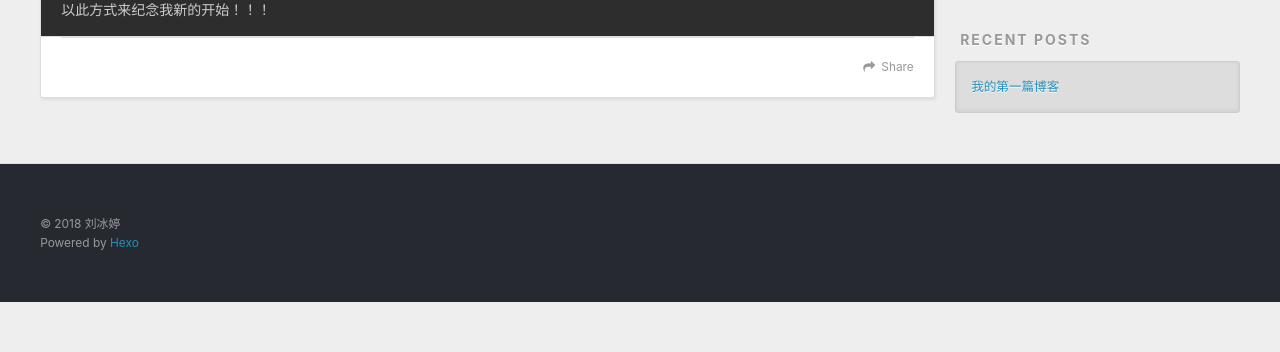
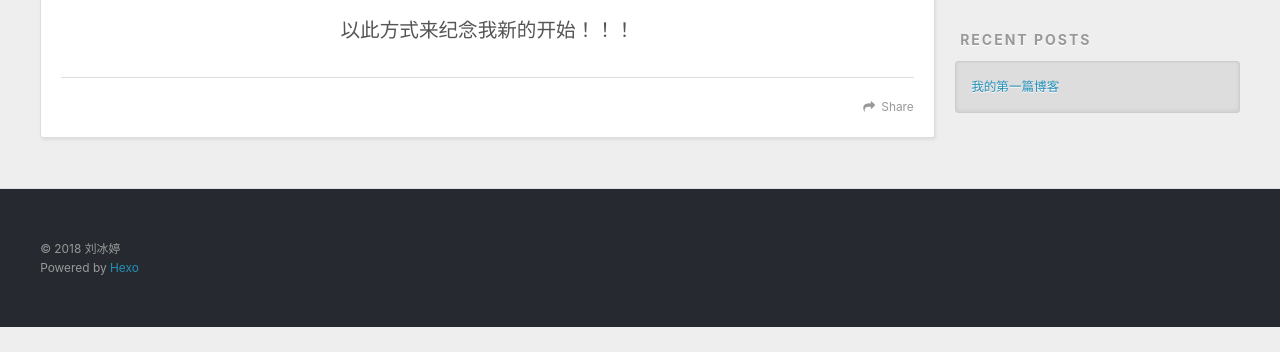
Before and after one commit to liubingting/liubingting.github.io, a plain HTML site: page 2018/06/15/我的第一篇博客/index.html in a window 1280 px wide. Shown: the part 448-800 px from the top of the page. Drawn offline with nearby package versions, Linux system fonts and the light colour scheme.

Commit message:
Site updated: 2018-06-15 11:50:19

```diff
--- a/2018/06/15/我的第一篇博客/index.html
+++ b/2018/06/15/我的第一篇博客/index.html
@@ -14,7 +14,7 @@
 <meta property="og:site_name" content="Liubt的博客">
 <meta property="og:description" content="以此方式来纪念我新的开始！！！">
 <meta property="og:locale" content="default">
-<meta property="og:updated_time" content="2018-06-15T03:43:06.435Z">
+<meta property="og:updated_time" content="2018-06-15T03:50:16.341Z">
 <meta name="twitter:card" content="summary">
 <meta name="twitter:title" content="我的第一篇博客">
 <meta name="twitter:description" content="以此方式来纪念我新的开始！！！">
@@ -90,8 +90,9 @@
 
     <div class="article-entry" itemprop="articleBody">
 
-        <pre><code>以此方式来纪念我新的开始！！！
-</code></pre>
+        <blockquote><p>以此方式来纪念我新的开始！！！</p>
+</blockquote>
+
 
     </div>
     <footer class="article-footer">
```
Also changed, not shown: index.html (+3 -2 lines).
